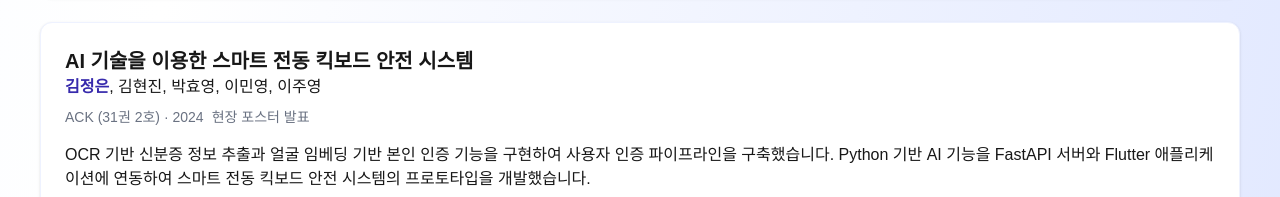
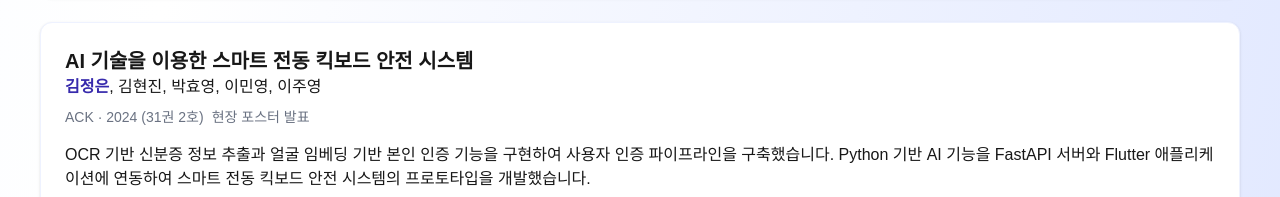
Before and after one commit to wjdsilver/portfolio, a Next.js app: page / in a window 1280 px wide. Shown: the part 5444-5641 px from the top of the page. Built offline with nearby package versions, Linux system fonts and the light colour scheme.

Commit message:
content: refine project details

```diff
--- a/components/data.ts
+++ b/components/data.ts
@@ -149,10 +149,10 @@ export const publications = [
     ],
 
     venue:
-      "ACK (31권 2호)",
+      "ACK",
 
     year:
-      "2024",
+      "2024 (31권 2호)",
       status: "현장 포스터 발표",
 
     description:
```
